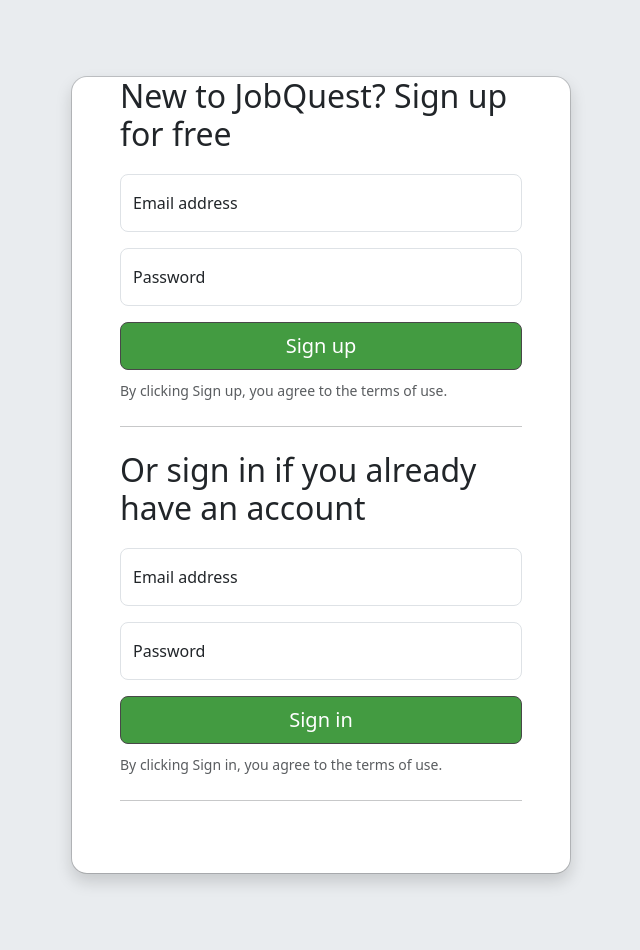
After one commit to piotrwieczorekk/careers_web_app_v2, a Flask app: page /account in a window 1280 px wide. The commit adds this page. Shown: the whole page, without its empty margins (319-959 px from the left). Run offline with Flask 3, Linux system fonts and the light colour scheme.

Commit message:
fixed user registration

```diff
--- a/app.py
+++ b/app.py
@@ -1,5 +1,5 @@
 from flask import Flask, render_template,jsonify,request
-from database import engine, get_jobs_from_db, load_job_from_db,add_application_to_db,filter_jobs_from_db
+from database import engine, get_jobs_from_db, load_job_from_db,add_application_to_db,filter_jobs_from_db,add_user_to_db
 from sqlalchemy import text
 app = Flask(__name__)
 
@@ -17,6 +17,14 @@
                            unique_locations=unique_locations,
                            unique_currencies=unique_currencies)
 
+
+@app.route("/register",methods=['POST'])
+def user_registration():
+  return render_template('register.html')
+
+@app.route("/account")
+def account():
+  return render_template('account.html')
 
 @app.route('/job/<id>')
 def job(id):
@@ -56,6 +64,22 @@
     add_application_to_db(id, data)
     return render_template('application_form_submitted.html', job=job,application=data)
 
+
+
+
+
+
+
+@app.route('/account/register', methods=['POST'])
+def register_user():
+    data = request.form
+    add_user_to_db(data)
+    # Return a response or render a template as needed
+    return render_template('register.html')
+
+
+
+
 @app.route('/filter', methods=['POST'])
 def filter_jobs():
     title_filter = request.form.get('title-filter')
--- a/requirements.txt
+++ b/requirements.txt
@@ -2,3 +2,4 @@
 Gunicorn
 sqlalchemy
 pymysql
+flask_login
--- /dev/null
+++ b/templates/account.html
@@ -0,0 +1,71 @@
+<!DOCTYPE html>
+<html lang="en">
+  <head>
+    <meta charset="utf-8">
+    <meta name="viewport" content="width=device-width, initial-scale=1">
+    <title>Bootstrap demo</title>
+    <link href="https://cdn.jsdelivr.net/npm/bootstrap@5.3.1/dist/css/bootstrap.min.css" rel="stylesheet" integrity="sha384-4bw+/aepP/YC94hEpVNVgiZdgIC5+VKNBQNGCHeKRQN+PtmoHDEXuppvnDJzQIu9" crossorigin="anonymous">
+    <style>
+      .label-color {
+        color: #439B41;
+      }
+      .btn-custom {
+        background-color: #439B41; /* Green color */
+        color: #fff; /* Text color */
+        border-color: #484848;/* border color */
+      }
+      /* Optional: Hover style for the button */
+      .btn-custom:hover {
+        background-color: #357e3d;
+        border-color: #484848;/* Darker green color on hover */
+      }
+      .section-header {
+        margin-bottom: 20px;
+      }
+      .sheet-color {
+        background-color: #D8E5D9;
+      }
+    </style>
+  </head>
+  <body>
+    <script src="https://cdn.jsdelivr.net/npm/bootstrap@5.3.1/dist/js/bootstrap.bundle.min.js" integrity="sha384-HwwvtgBNo3bZJJLYd8oVXjrBZt8cqVSpeBNS5n7C8IVInixGAoxmnlMuBnhbgrkm" crossorigin="anonymous"></script>
+    <div class="modal modal-sheet position-static d-block bg-body-secondary p-4 py-md-5 sheet-color" tabindex="-1" role="dialog" id="modalSheet">
+      <div class="modal-dialog" role="document">
+        <div class="modal-content rounded-4 shadow">
+          <form method="post" action="{{ url_for('register_user') }}">
+            <div class="modal-body p-5 pt-0">
+              <div class="section-header">
+                <h2>New to JobQuest? Sign up for free</h2>
+              </div>
+              <div class="form-floating mb-3">
+                <input type="email" required name="user_email" class="form-control rounded-3" id="floatingInput" placeholder="name@example.com">
+                <label for="floatingInput">Email address</label>
+              </div>
+              <div class="form-floating mb-3">
+                <input type="password" class="form-control rounded-3" id="floatingPassword" name="user_password" placeholder="Password">
+                <label for="floatingPassword">Password</label>
+              </div>
+              <button type="submit" class="w-100 mb-2 btn btn-lg rounded-3 btn-primary btn-custom">Sign up</button>
+              <small class="text-body-secondary">By clicking Sign up, you agree to the terms of use.</small>
+              <hr class="my-4">
+              <div class="section-header">
+                <h2>Or sign in if you already have an account</h2>
+              </div>
+              <div class="form-floating mb-3">
+                <input type="email" class="form-control rounded-3" id="floatingInput" placeholder="name@example.com">
+                <label for="floatingInput">Email address</label>
+              </div>
+              <div class="form-floating mb-3">
+                <input type="password" class="form-control rounded-3" id="floatingPassword" placeholder="Password">
+                <label for="floatingPassword">Password</label>
+              </div>
+              <button class="w-100 mb-2 btn btn-lg rounded-3 btn-primary btn-custom" type="submit">Sign in</button>
+              <small class="text-body-secondary">By clicking Sign in, you agree to the terms of use.</small>
+              <hr class="my-4">
+            </div>
+          </form>
+        </div>
+      </div>
+    </div>
+  </body>
+</html>
--- a/templates/header.html
+++ b/templates/header.html
@@ -7,7 +7,7 @@
     <header class="d-flex justify-content-center py-3">
       <ul class="nav nav-pills">
         <li class="nav-item"><a href="/" class="nav-link {{'active bg-green' if request.path == '/' else ''}}" style="color:#439B41; font-size: 20px;" aria-current="page">Home</a></li>
-        <li class="nav-item"><a href="/" class="nav-link {{'active bg-green' if request.path == '/account' else ''}}" style="color:#439B41; font-size: 20px;" aria-current="page">Your Account</a></li>
+        <li class="nav-item"><a href="/account" class="nav-link {{'active bg-green' if request.path == '/account' else ''}}" style="color:#439B41; font-size: 20px;" aria-current="page">Your Account</a></li>
         <li class="nav-item"><a href="/" class="nav-link {{'active bg-green' if request.path == '/addjob' else ''}}" style="color:#439B41; font-size: 20px;" aria-current="page">Add Job Advertisement</a></li>
       </ul>
     </header>
--- /dev/null
+++ b/templates/register.html
@@ -0,0 +1 @@
+<p>Succesfuly Registered User!!! it's good to have you on our site</p>
```
Also changed, not shown: database.py (+21 -0 lines), templates/application_form.html (+15 -4 lines).
